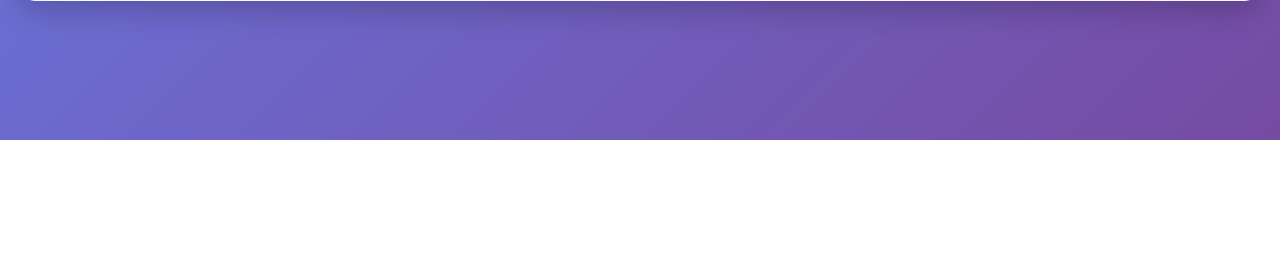
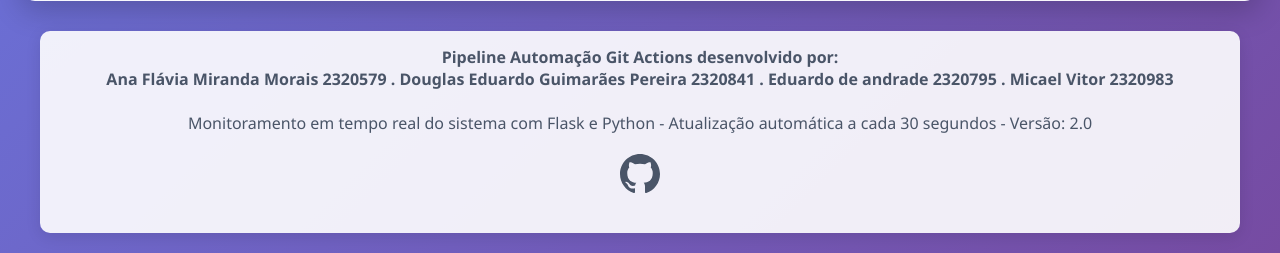
Before and after one commit to edutronicos/codespaces-flask, a Flask app: template templates/index.html in a window 1280 px wide. Shown: the part 700-953 px from the top of the page. Before the commit the page ends 840 px from the top, so only its background shows below. Run offline with Flask 3, Linux system fonts and the light colour scheme; the template is opened without the code that fills it, so the values that code supplies are empty.

Commit message:
Adiciona informações sobre a automação do pipeline e atualizações no monitoramento em tempo real. Inclui link para o repositório no GitHub.

```diff
--- a/templates/index.html
+++ b/templates/index.html
@@ -307,6 +307,24 @@
         {% endif %}
     </div>
 
+    <div class="container" style="margin-top: 30px; background: rgba(255, 255, 255, 0.9); padding: 10px 0px; border-radius: 10px; box-shadow: 0 4px 15px rgba(0, 0, 0, 0.1);">
+        <h4 style="text-align: center; color: #4a5568; margin-top: 5px;">Pipeline Automação Git Actions desenvolvido por: <br> Ana Flávia Miranda Morais 2320579 . Douglas Eduardo Guimarães Pereira 2320841 . Eduardo de andrade 2320795 . Micael Vitor 2320983</h4>
+
+        <p style="text-align: center; color: #4a5568;">Monitoramento em tempo real do sistema com Flask e Python
+                                                     - Atualização automática a cada 30 segundos
+                                                     - Versão: 2.0
+        </p>
+
+        <div style="text-align: center; margin: 20px 0;">
+            <a href="https://github.com/edutronicos/codespaces-flask" target="_blank" style="color: #4a5568; text-decoration: none; font-size: 2em;">
+                <svg width="40" height="40" viewBox="0 0 24 24" fill="currentColor">
+                    <path d="M12 0c-6.626 0-12 5.373-12 12 0 5.302 3.438 9.8 8.207 11.387.599.111.793-.261.793-.577v-2.234c-3.338.726-4.033-1.416-4.033-1.416-.546-1.387-1.333-1.756-1.333-1.756-1.089-.745.083-.729.083-.729 1.205.084 1.839 1.237 1.839 1.237 1.07 1.834 2.807 1.304 3.492.997.107-.775.418-1.305.762-1.604-2.665-.305-5.467-1.334-5.467-5.931 0-1.311.469-2.381 1.236-3.221-.124-.303-.535-1.524.117-3.176 0 0 1.008-.322 3.301 1.23.957-.266 1.983-.399 3.003-.404 1.02.005 2.047.138 3.006.404 2.291-1.552 3.297-1.23 3.297-1.23.653 1.653.242 2.874.118 3.176.77.84 1.235 1.911 1.235 3.221 0 4.609-2.807 5.624-5.479 5.921.43.372.823 1.102.823 2.222v3.293c0 .319.192.694.801.576 4.765-1.589 8.199-6.086 8.199-11.386 0-6.627-5.373-12-12-12z"/>
+                </svg>
+            </a>
+        </div>
+
+    </div>
+
     <script>
         // Auto refresh da página a cada 30 segundos
         setTimeout(function(){
```
